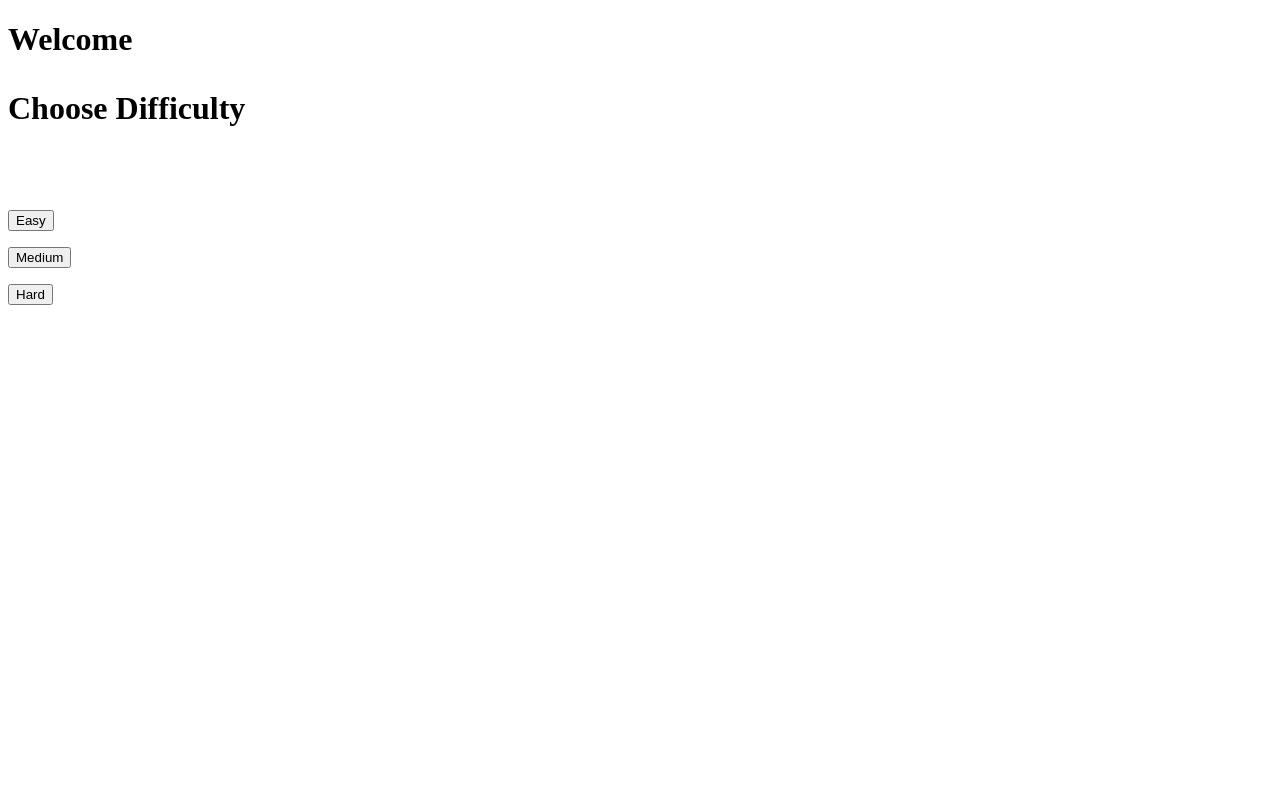
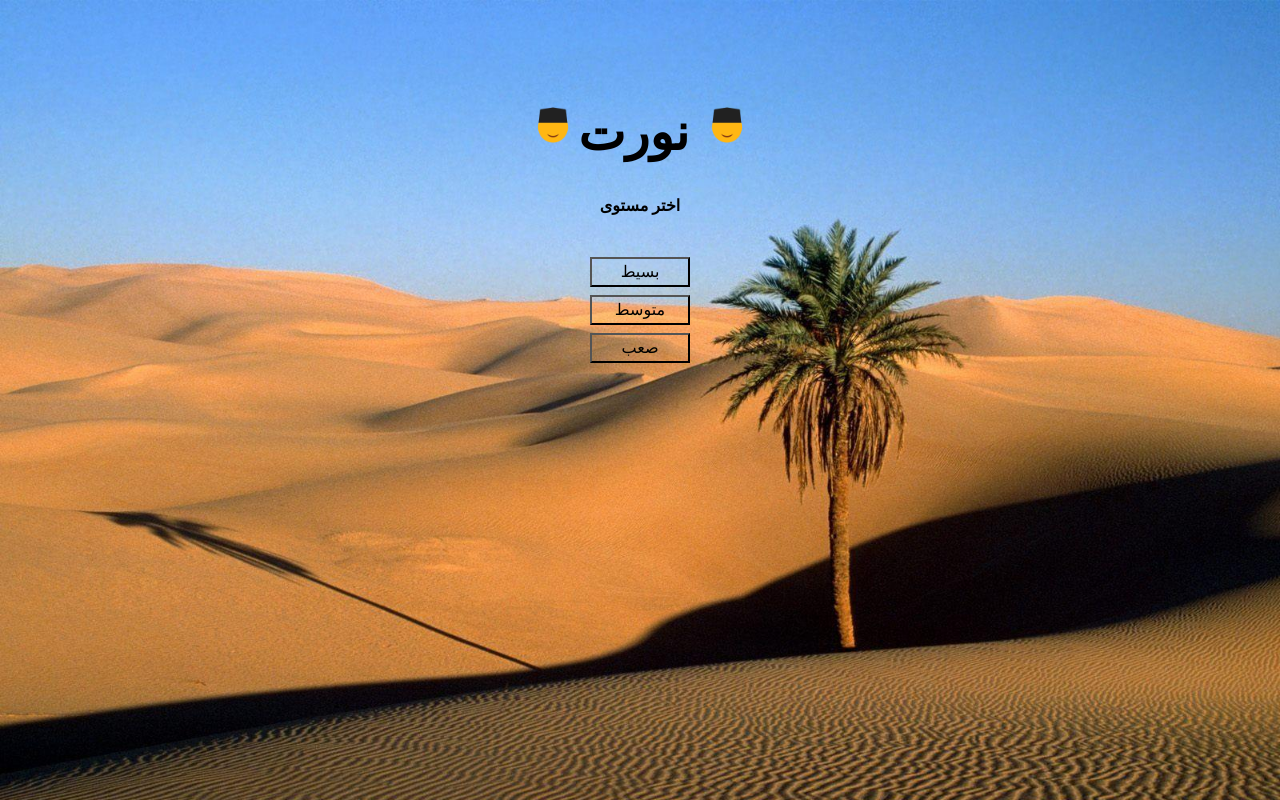
Before and after one commit to Shobaky/Memory-game, a plain HTML site: page memoryGame/index.html in a window 1280 px wide. Drawn offline with Linux system fonts and the light colour scheme.

Commit message:
Add files via upload

```diff
--- a/memoryGame/index.html
+++ b/memoryGame/index.html
@@ -1,12 +1,16 @@
 <!DOCTYPE html>
 <html>
-<h1>Welcome<h1>
+<h1 style="text-align:center; margin-top:100px">
+  <img src="smile.png" width="50px" height="50px"></img>نورت
+<img src="smile.png" width="50px" height="50px"></img></h1>
 <body>
-  <p>Choose Difficulty</p>
+  <p style="text-align:center;text-"><b>اختر مستوى</b></p>
   <br>
-  <button id="Easy">Easy</button><br>
-  <button id="Medium">Medium</button><br>
-  <button id="Hard">Hard</button>
+  <div style ="text-align:center">
+  <button style="height:30px; width:100px" id="Easy">بسيط</button><br>
+  <button style="height:30px; width:100px" id="Medium">متوسط</button><br>
+  <button style="height:30px; width:100px" id="Hard">صعب</button>
+</div>
 </body>
 <script>
  var easy = document.getElementById("Easy");
@@ -23,3 +27,25 @@
  })
 </script>
 </html>
+<style>
+.center{
+  margin-left:auto;
+  margin-right: auto;
+}
+h1{
+  font-size: 50px
+}
+button{
+  background-color: transparent;
+  margin-top: 8px;
+  color:black;
+  font-size: 16px;
+
+
+}
+body{
+  background-image:url("sand-background.jpg");
+  background-repeat: no-repeat;
+ background-size: 100%;
+}
+</style>
```
Also changed, not shown: memoryGame/game.html (+47 -21 lines), memoryGame/arabian.png (added), memoryGame/arabic-card.jpg (added), memoryGame/camel.png (added), memoryGame/dates.png (added), memoryGame/lamp.png (added), memoryGame/night.jpg (added), memoryGame/palm.png (added), memoryGame/pyramids.png (added), memoryGame/pyramids.svg (added), memoryGame/sand-background.jfif (added), memoryGame/sand-background.jpg (added), memoryGame/scorpion.png (added), memoryGame/smile.png (added), 1 more files.
